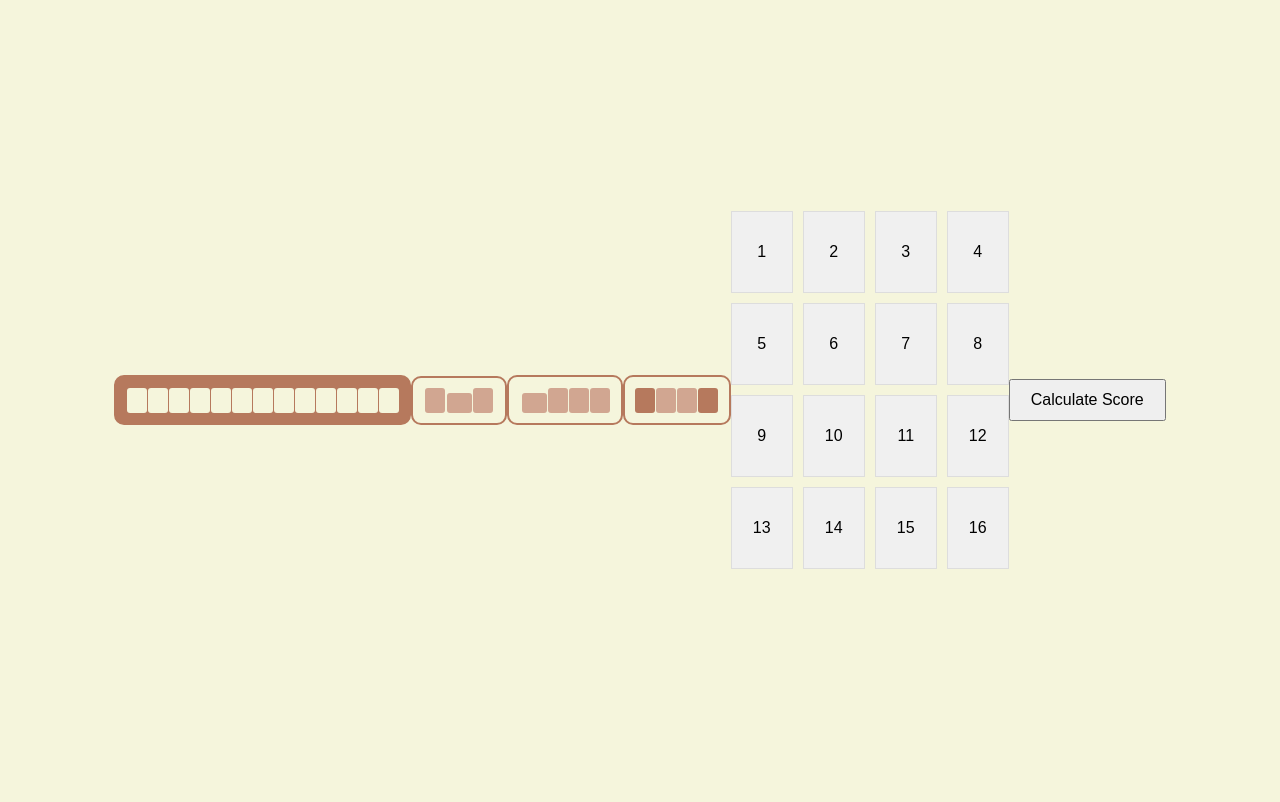
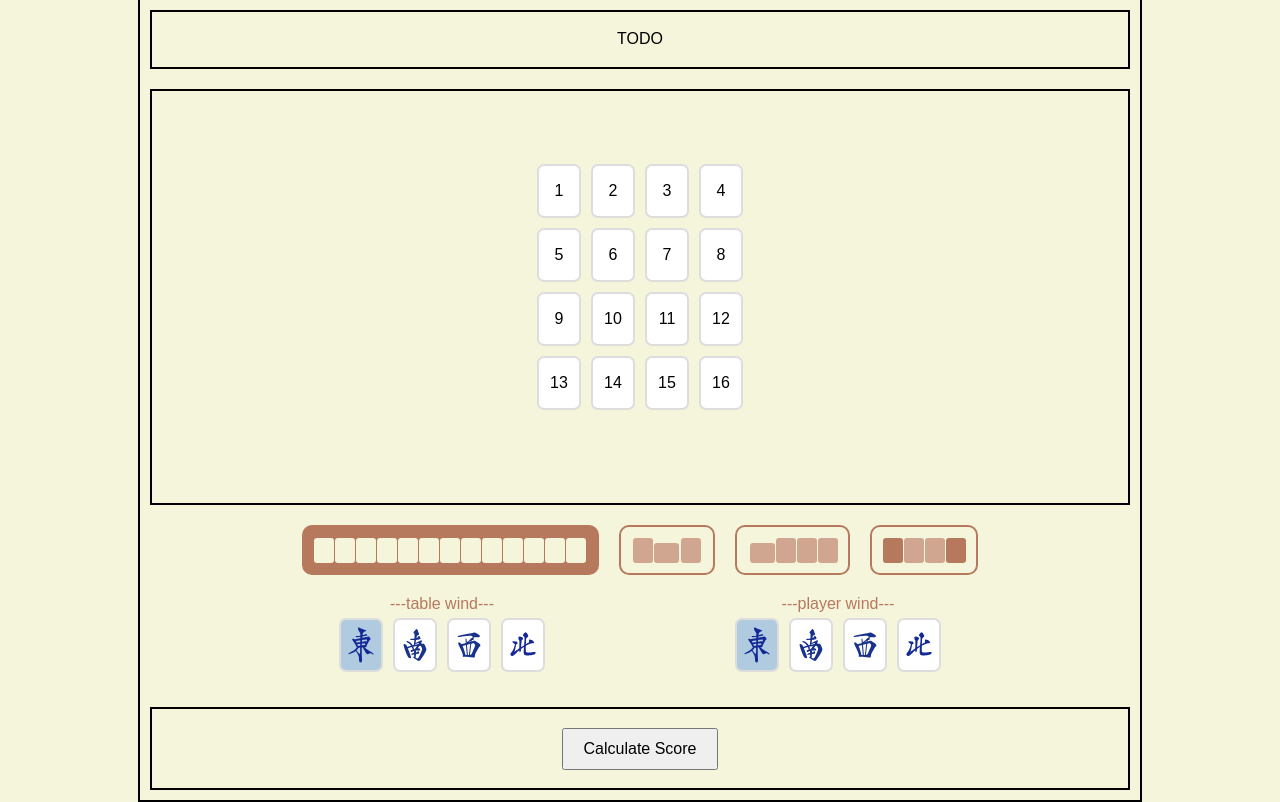
Before and after one commit to uynot/japanese-mahjong-score-calculator, a plain HTML site: page index.html in a window 1280 px wide. Drawn offline with Linux system fonts and the light colour scheme; a web font is replaced by a local one.

Commit message:
added font, css flex, table and player wind

```diff
--- a/index.html
+++ b/index.html
@@ -5,41 +5,91 @@
 		<meta name="viewport" content="width=device-width, initial-scale=1.0" />
 		<title>Mahjong Score Calculator</title>
 		<link rel="stylesheet" href="style/style.css" />
+		<!-- Javascript -->
+		<script src="js/script.js" defer></script>
 	</head>
 	<body>
-		<button id="defaultRonTypeButton" class="concealed-button toggle-ronTypeButton" onclick="console.log('TEST: concealed')">
+		<div class="flex-container">
+			<div class="flex-item flex-item-displayBar">TODO</div>
+			<!--🀇🀈🀉🀊🀋🀌🀍🀎🀏-->
+			<!--🀙🀚🀛🀜🀝🀞🀟🀠🀡-->
+			<!--🀐🀑🀒🀓🀔🀕🀖🀗🀘-->
+			<!--🀀🀁🀂🀃🀆🀅🀄-->
+			<div class="flex-item flex-item-tilesGrid">
+				<div id="mahjongTiles" class="tiles">
+					<!-- Mahjong tiles area-->
+				</div>
+			</div>
+
+			<div class="flex-item-ronTypes">
+				<div class="flex-item-tileTypes">
+					<button id="defaultTileType" class="concealed-button toggle-tileType" onclick="console.log('TEST: concealed')">
 						<!-- tile span spawn by js -->
 					</button>
-		<button class="open-button toggle-ronTypeButton" onclick="console.log('TEST: open')">
+					<button class="open-button toggle-tileType" onclick="console.log('TEST: open')">
 						<span class="openTriplet-icon"></span>
 						<span class="openTripletFromOpponent-icon"></span>
 						<span class="openTriplet-icon"></span>
 					</button>
-		<button class="openQuad-button toggle-ronTypeButton" onclick="console.log('TEST: open quad')">
+					<button class="openQuad-button toggle-tileType" onclick="console.log('TEST: open quad')">
 						<span class="openQuadFromOpponent-icon"></span>
 						<span class="openQuad-icon"></span>
 						<span class="openQuad-icon"></span>
 						<span class="openQuad-icon"></span>
 					</button>
-		<button class="concealedQuad-button toggle-ronTypeButton" onclick="console.log('TEST: concealed quad')">
+					<button class="concealedQuad-button toggle-tileType" onclick="console.log('TEST: concealed quad')">
 						<span class="concealedQuad-icon"></span>
 						<span class="faceUpconcealedQuad-icon"></span>
 						<span class="faceUpconcealedQuad-icon"></span>
 						<span class="concealedQuad-icon"></span>
 					</button>
+				</div>
 
-		<!--🀇🀈🀉🀊🀋🀌🀍🀎🀏-->
-		<!--🀙🀚🀛🀜🀝🀞🀟🀠🀡-->
-		<!--🀐🀑🀒🀓🀔🀕🀖🀗🀘-->
-		<!--🀀🀁🀂🀃🀆🀅🀄-->
+				<div class="flex-item-kaze">
+					<div class="label-container">
+						<span class="label-tableWind">---table wind---</span>
+						<div class="flex-item-tableWind">
+							<div id="defaultTableWind" class="kazeTile toggle-tableWind">
+								<img src="img/light/Ton.svg" class="tileImg" draggable="false" />
+							</div>
+							<div class="kazeTile toggle-tableWind">
+								<img src="img/light/Nan.svg" class="tileImg" draggable="false" />
+							</div>
+							<div class="kazeTile toggle-tableWind">
+								<img src="img/light/Shaa.svg" class="tileImg" draggable="false" />
+							</div>
+							<div class="kazeTile toggle-tableWind">
+								<img src="img/light/Pei.svg" class="tileImg" draggable="false" />
+							</div>
+						</div>
+					</div>
 
-		<div id="mahjongTiles" class="tiles">
-			<!-- Mahjong tiles area-->
+					<div class="label-container">
+						<span class="label-playerWind">---player wind---</span>
+						<div class="flex-item-playerWind">
+							<div id="defaultPlayerWind" class="kazeTile toggle-playerWind">
+								<img src="img/light/Ton.svg" class="tileImg" draggable="false" />
 							</div>
-		<div class="">
+							<div class="kazeTile toggle-playerWind">
+								<img src="img/light/Nan.svg" class="tileImg" draggable="false" />
+							</div>
+							<div class="kazeTile toggle-playerWind">
+								<img src="img/light/Shaa.svg" class="tileImg" draggable="false" />
+							</div>
+							<div class="kazeTile toggle-playerWind">
+								<img src="img/light/Pei.svg" class="tileImg" draggable="false" />
+							</div>
+						</div>
+					</div>
+				</div>
+			</div>
+
+			<div class="flex-item flex-item-calculateBtn">
+				<div class="calculateBtn">
 					<button id="calculateScore">Calculate Score</button>
 				</div>
-		<!-- Javascript -->
-		<script src="js/script.js"></script>
+			</div>
+		</div>
+		<!-- end of flex-container-->
 	</body>
 </html>
--- a/js/script.js
+++ b/js/script.js
@@ -1,3 +1,15 @@
+//global var
+
+//verify tile type
+function isValidType(type) {
+	return tilesTypes.includes(type);
+}
+
+//verify kaze type
+function isValidKaze(kaze) {
+	return kazeTypes.includes(kaze);
+}
+
 //spawn multiple concealed tile icon
 const button = document.querySelector(".concealed-button");
 const tileAmount = 13;
@@ -7,17 +19,43 @@ for (let i = 0; i < tileAmount; i++) {
 	button.appendChild(span);
 }
 
-//switch the color of active ron type button
+//switch the color of active tile type button
 // Initially set one button as active
-const buttons = document.querySelectorAll(".toggle-ronTypeButton");
+const buttons = document.querySelectorAll(".toggle-tileType");
 buttons.forEach((button) => {
 	button.addEventListener("click", function () {
-		buttons.forEach((btn) => btn.classList.remove("ronTypeButtonActive"));
-		this.classList.add("ronTypeButtonActive");
+		buttons.forEach((btn) => btn.classList.remove("activeTileType"));
+		this.classList.add("activeTileType");
 	});
 });
 document.addEventListener("DOMContentLoaded", function () {
-	document.getElementById("defaultRonTypeButton").classList.add("ronTypeButtonActive");
+	document.getElementById("defaultTileType").classList.add("activeTileType");
+});
+
+//switch the color of active table wind type
+// Initially set ton wind as active table wind
+const tableWinds = document.querySelectorAll(".toggle-tableWind");
+tableWinds.forEach((wind) => {
+	wind.addEventListener("click", function () {
+		tableWinds.forEach((w) => w.classList.remove("activeTableWind"));
+		this.classList.add("activeTableWind");
+	});
+});
+document.addEventListener("DOMContentLoaded", function () {
+	document.getElementById("defaultTableWind").classList.add("activeTableWind");
+});
+
+//switch the color of active player wind type
+// Initially set ton wind as active player wind
+const playerWinds = document.querySelectorAll(".toggle-playerWind");
+playerWinds.forEach((wind) => {
+	wind.addEventListener("click", function () {
+		playerWinds.forEach((w) => w.classList.remove("activePlayerWind"));
+		this.classList.add("activePlayerWind");
+	});
+});
+document.addEventListener("DOMContentLoaded", function () {
+	document.getElementById("defaultPlayerWind").classList.add("activePlayerWind");
 });
 
 //todo
--- a/style/style.css
+++ b/style/style.css
@@ -6,12 +6,100 @@ body {
 	height: 100vh;
 	margin: 0;
 	background-color: beige;
+	overflow: hidden;
+	font-family: "Kanteiryu", sans-serif;
 }
 
 .container {
 	text-align: center;
 }
 
+.flex-container {
+	display: flex;
+	flex-direction: column;
+	height: 100vh;
+	border: 2px solid black;
+	margin: 10px;
+	width: 1000px;
+}
+
+.flex-item {
+	border: 2px solid black;
+	margin: 10px;
+	flex-grow: 1;
+}
+
+.flex-item-displayBar {
+	flex-grow: 1;
+	display: flex;
+	justify-content: center;
+	align-items: center;
+}
+
+.flex-item-tilesGrid {
+	flex-grow: 4;
+	display: flex;
+	justify-content: center;
+	align-items: center;
+}
+
+.flex-item-ronTypes {
+	display: flex;
+	flex-direction: column;
+	justify-content: center;
+	align-items: center;
+}
+
+.flex-item-tileTypes {
+	display: flex;
+	justify-content: center;
+	align-items: center;
+	margin: 10px;
+}
+
+.flex-item-kaze {
+	display: flex;
+	justify-content: center;
+	align-items: center;
+}
+
+.flex-item-tableWind,
+.flex-item-playerWind {
+	display: flex;
+	justify-content: center;
+	align-items: center;
+	margin: 10px;
+	margin-left: 80px;
+	margin-right: 80px;
+}
+
+.flex-item-calculateBtn {
+	flex-grow: 1;
+	display: flex;
+	justify-content: center;
+	align-items: center;
+}
+
+.label-container {
+	display: flex;
+	flex-direction: column;
+	align-items: center; /* This centers the label above the tile set */
+	margin: 10px; /* Provides spacing around the entire set */
+}
+
+.label-tableWind,
+.label-playerWind {
+	font-size: 16px;
+	color: #b6795d;
+	display: flex;
+	justify-content: center;
+	align-items: center;
+	margin-left: 80px;
+	margin-right: 80px;
+	margin-bottom: -10px;
+}
+
+/*todo*/
 .tiles {
 	display: grid;
 	grid-template-columns: repeat(4, 1fr); /* Adjust the number of columns as needed */
@@ -19,17 +107,50 @@ body {
 	margin-bottom: 20px;
 }
 
+/*tiles Grid*/
+/*todo*/
 .tile {
-	width: 60px;
-	height: 80px;
-	background-color: #f0f0f0;
-	border: 1px solid #ddd;
+	width: 20px;
+	height: 30px;
+	padding: 10px;
+	background-color: #ffffff;
+	border: 2px solid #ddd;
+	border-radius: 7px;
 	display: flex;
 	justify-content: center;
 	align-items: center;
 	cursor: pointer;
+	-webkit-user-select: none;
+	-moz-user-select: none;
+	-ms-user-select: none;
+	user-select: none;
+	/*pointer-events: none;*/
 }
 
+.tileImg {
+	scale: 9%;
+}
+
+.kazeTile {
+	width: 20px;
+	height: 30px;
+	padding: 10px;
+	background-color: #ffffff;
+	border: 2px solid #ddd;
+	border-radius: 7px;
+	display: flex;
+	justify-content: center;
+	align-items: center;
+	cursor: pointer;
+	-webkit-user-select: none;
+	-moz-user-select: none;
+	-ms-user-select: none;
+	user-select: none;
+	/*pointer-events: none;*/
+	margin: 5px;
+}
+
+/*todo*/
 .tile.selected {
 	background-color: #bada55;
 }
@@ -55,6 +176,8 @@ button {
 	padding: 10px 10px 10px 10px;
 	cursor: pointer;
 	outline: none;
+	height: 50px;
+	margin: 0px 10px 0px 10px;
 }
 
 .open-button {
@@ -67,6 +190,8 @@ button {
 	padding: 10px;
 	cursor: pointer;
 	outline: none;
+	height: 50px;
+	margin: 0px 10px 0px 10px;
 }
 
 .concealedQuad-button {
@@ -79,6 +204,8 @@ button {
 	padding: 10px;
 	cursor: pointer;
 	outline: none;
+	height: 50px;
+	margin: 0px 10px 0px 10px;
 }
 
 .openQuad-button {
@@ -91,6 +218,8 @@ button {
 	padding: 10px;
 	cursor: pointer;
 	outline: none;
+	height: 50px;
+	margin: 0px 10px 0px 10px;
 }
 
 .concealed-icon {
@@ -164,36 +293,51 @@ button {
 	/* background-color: #d1a691; */
 }
 
-.ronTypeButtonActive {
+.activeTileType {
 	background-color: #b6795d;
 }
 
-.ronTypeButtonActive .concealed-icon {
+.activeTileType .concealed-icon {
 	background-color: beige;
 }
 
-.ronTypeButtonActive .openTripletFromOpponent-icon {
+.activeTileType .openTripletFromOpponent-icon {
 	background-color: beige;
 }
 
-.ronTypeButtonActive .openTriplet-icon {
+.activeTileType .openTriplet-icon {
 	background-color: beige;
 }
 
-.ronTypeButtonActive .openQuad-icon {
+.activeTileType .openQuad-icon {
 	background-color: beige;
 }
 
-.ronTypeButtonActive .openQuadFromOpponent-icon {
+.activeTileType .openQuadFromOpponent-icon {
 	background-color: beige;
 }
 
-.ronTypeButtonActive .concealedQuad-icon {
+.activeTileType .concealedQuad-icon {
 	background-color: #d1a691;
 }
 
-.ronTypeButtonActive .faceUpconcealedQuad-icon {
+.activeTileType .faceUpconcealedQuad-icon {
 	background-color: beige;
+}
+
+.activeTableWind {
+	background-color: rgb(176, 203, 224);
+}
+
+.activePlayerWind {
+	background-color: rgb(176, 203, 224);
+}
+
+@font-face {
+	font-family: "Kanteiryu";
+	src: url("/font/ipag.ttf") format("woff2");
+	font-weight: normal;
+	font-style: normal;
 }
 
 /* Responsive adjustments */
```
Also changed, not shown: 1 other file. Lines whose indentation alone changed are shown as unchanged.
